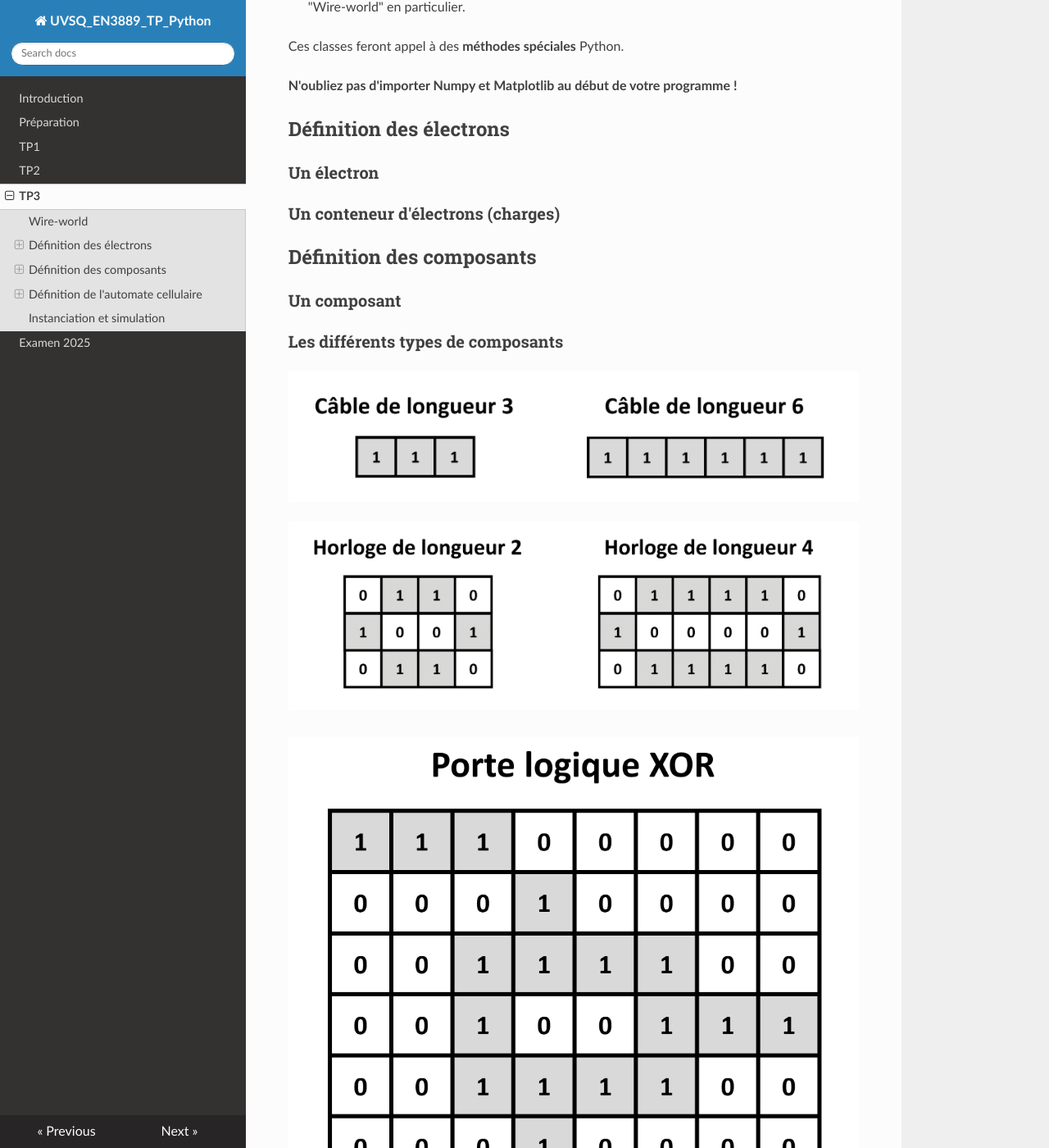
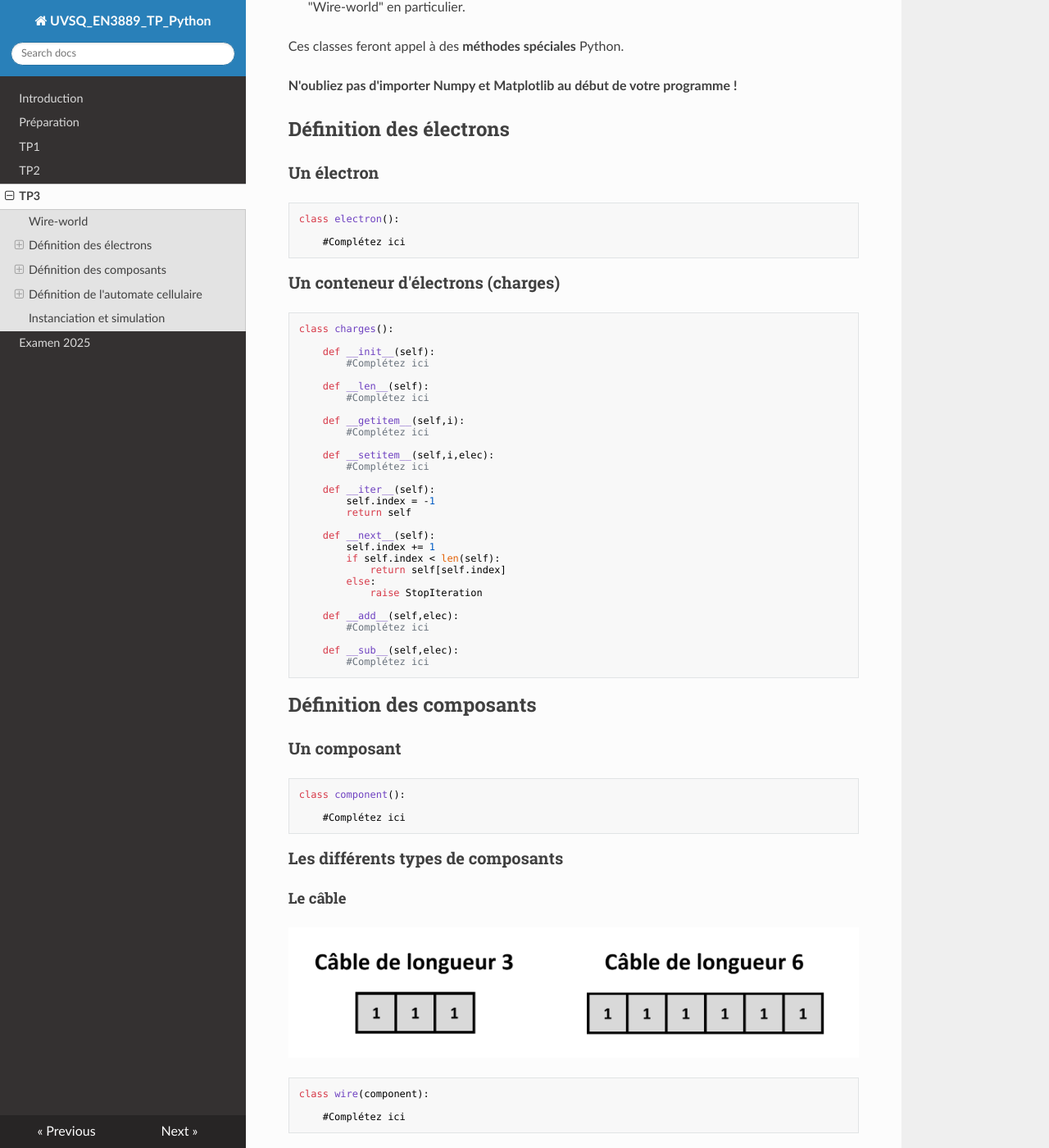
Before and after one commit to NicOudart/UVSQ_EN3889_TP_Python, an MkDocs documentation site: the page built from docs/TP3.md, in a window 1280 px wide and 1400 px high, scrolled down 1702 px. Shown: the whole window at 82% size. Built offline with MkDocs 1.6.1, drawn with Linux system fonts in a browser that asks for light colours; nearby versions of some CDN libraries; some of the changed text lies outside the part shown.

Commit message:
-Progress on TP3.

```diff
--- a/docs/TP3.md
+++ b/docs/TP3.md
@@ -59,21 +59,123 @@ Ces classes feront appel à des **méthodes spéciales** Python.
 
 ### Un électron
 
+~~~
+class electron():
+
+    #Complétez ici
+~~~
+
 ### Un conteneur d'électrons (charges)
+
+~~~
+class charges():
+
+    def __init__(self):
+        #Complétez ici
+
+    def __len__(self):
+        #Complétez ici
+
+    def __getitem__(self,i):
+        #Complétez ici
+
+    def __setitem__(self,i,elec):
+        #Complétez ici
+
+    def __iter__(self):
+        self.index = -1
+        return self
+
+    def __next__(self):
+        self.index += 1
+        if self.index < len(self):
+            return self[self.index]
+        else:
+            raise StopIteration
+
+    def __add__(self,elec):
+        #Complétez ici
+
+    def __sub__(self,elec):
+        #Complétez ici
+~~~
 
 ## Définition des composants
 
 ### Un composant
 
+~~~
+class component():
+
+    #Complétez ici
+~~~
+
 ### Les différents types de composants
+
+#### Le câble
 
 ![Composant câble](img/TP3_component_cable.png)
 
+~~~
+class wire(component):
+
+    #Complétez ici
+~~~
+
+#### L'horloge
+
 ![Composant horloge](img/TP3_component_clock.png)
+
+~~~
+class clock(component):
+
+    #Complétez ici
+~~~
+
+#### La porte logique XOR
 
 ![Composant porte logique XOR](img/TP3_component_XOR.png)
 
+~~~
+class xor(component):
+
+    #Complétez ici
+~~~
+
 ### Un conteneur de composants (circuit)
+
+~~~
+class circuit():
+
+    def __init__(self):
+        #Complétez ici
+
+    def __len__(self):
+        #Complétez ici
+
+    def __getitem__(self,i):
+        #Complétez ici
+
+    def __setitem__(self,i,compo):
+        #Complétez ici
+
+    def __iter__(self):
+        self.index = -1
+        return self
+
+    def __next__(self):
+        self.index += 1
+        if self.index < len(self):
+            return self[self.index]
+        else:
+            raise StopIteration
+
+    def __add__(self,compo):
+        #Complétez ici
+
+    def __sub__(self,compo):
+        #Complétez ici
+~~~
 
 ## Définition de l'automate cellulaire
 
```
